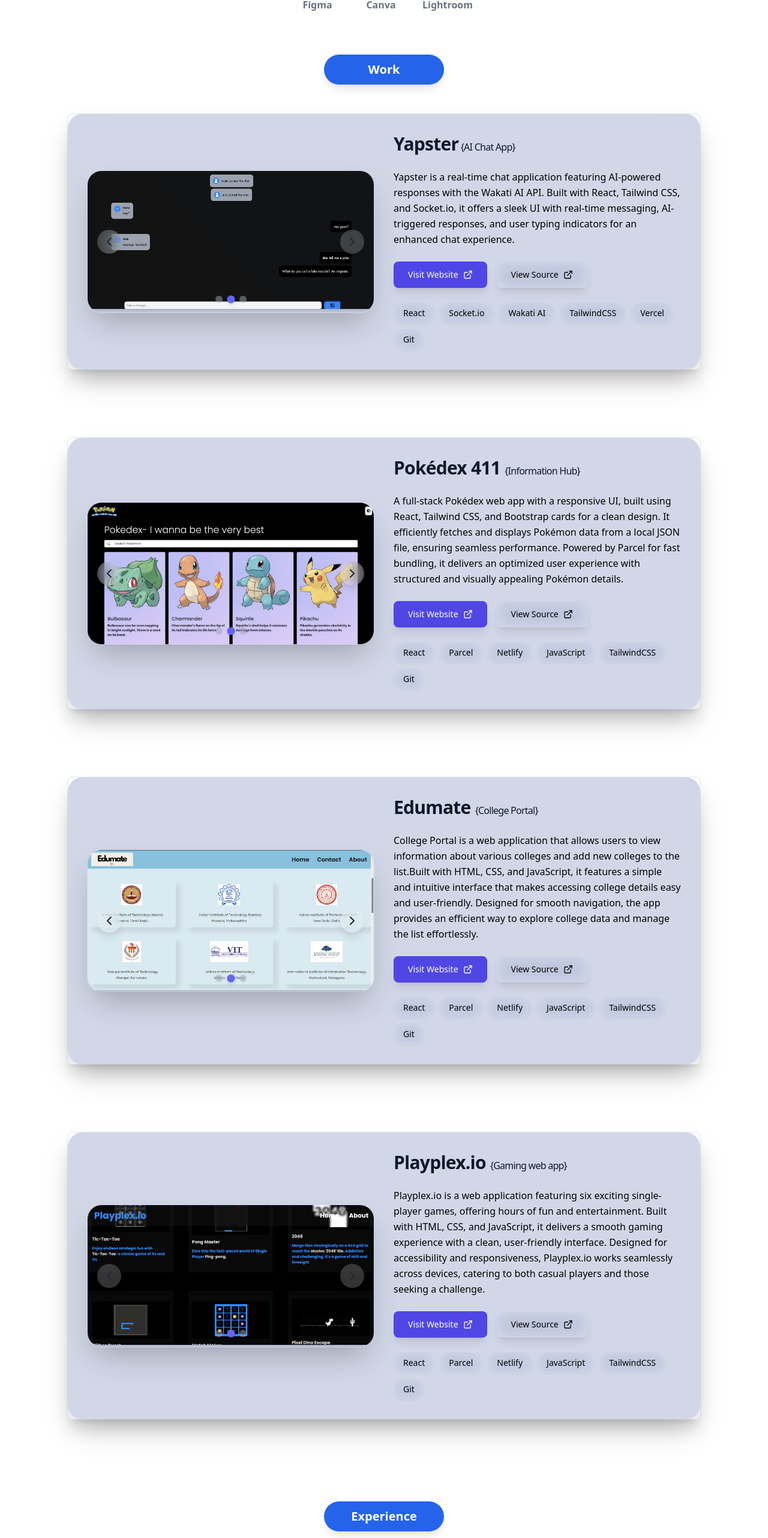
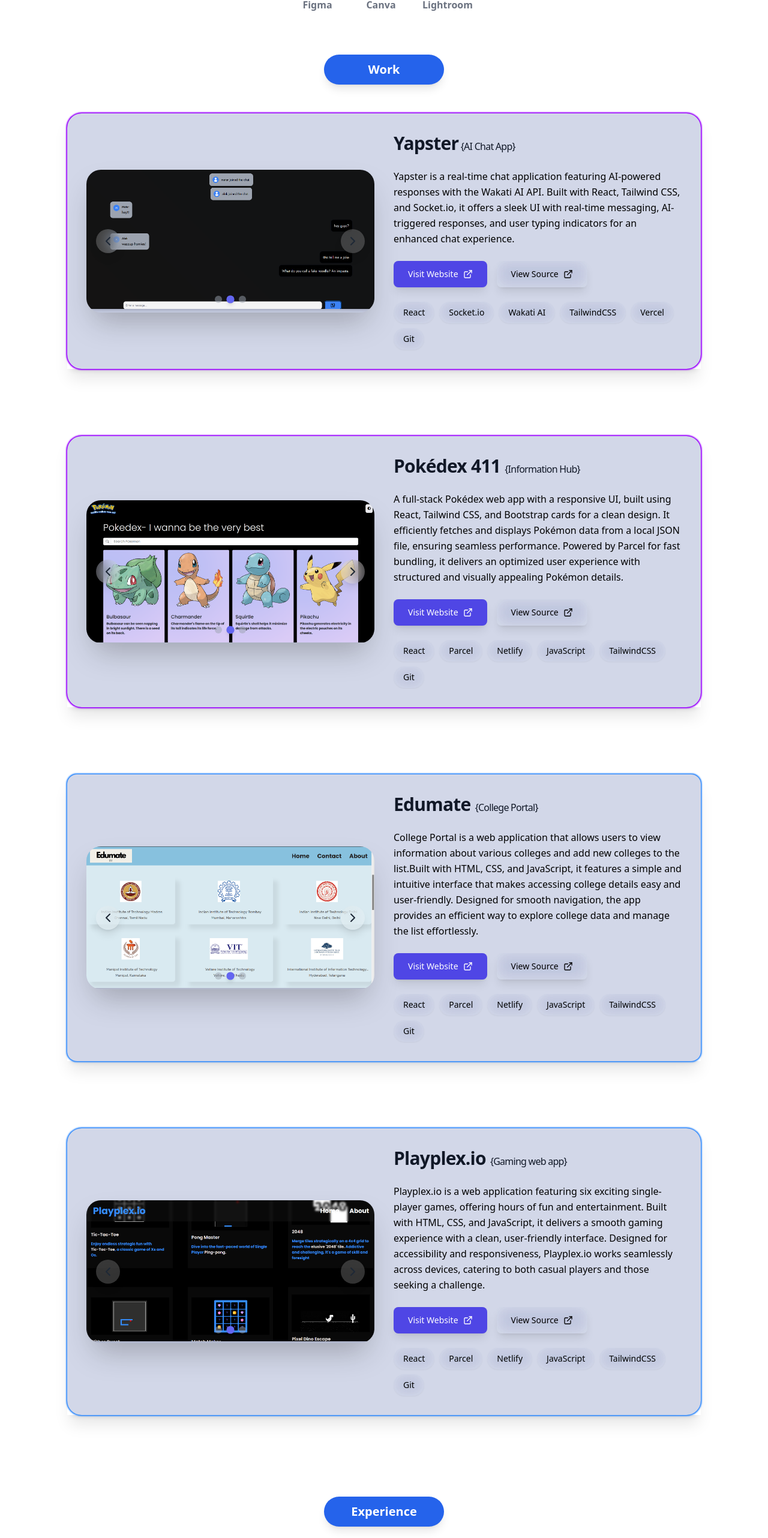
Before and after one commit to Animiiexe/portfolio101, a React (Vite) app: page / in a window 1280 px wide. Shown: the part 1413-3977 px from the top of the page at 60% size. Built offline with nearby package versions, Linux system fonts and the light colour scheme.

Commit message:
feat: enhance project card styles with neon shadows and improve layout consistency

```diff
--- a/src/Work/First-p/FirstProject.jsx
+++ b/src/Work/First-p/FirstProject.jsx
@@ -33,10 +33,10 @@
     );
 
   return (
-    <div className="flex flex-col lg:flex-row items-center bg-blue-900/20 backdrop-blur-lg p-8 rounded-3xl shadow-2xl space-y-8 lg:space-y-0 lg:space-x-8 transition-all duration-500">
+    <div className="flex flex-col lg:flex-row items-center bg-blue-900/20 backdrop-blur-lg p-8 rounded-2xl shadow-neon-blue space-y-8 lg:space-y-0 lg:space-x-8 transition-all duration-500">
       {/* Left Image Section */}
       <div className="w-full lg:w-1/2">
-        <div className="relative w-full overflow-hidden rounded-3xl shadow-2xl backdrop-blur-md bg-white/10 border border-white/20">
+        <div className="relative w-full overflow-hidden rounded-3xl shadow-2xl backdrop-blur-md bg-white/10 ">
           <div
             className="flex transition-transform duration-700 ease-in-out"
             style={{ transform: `translateX(-${currentIndex * 100}%)` }}
--- a/src/Work/Fourth-p/FourthProject.jsx
+++ b/src/Work/Fourth-p/FourthProject.jsx
@@ -33,10 +33,10 @@
     );
 
   return (
-    <div className="flex flex-col lg:flex-row items-center bg-blue-900/20 backdrop-blur-lg p-8 rounded-3xl shadow-2xl space-y-8 lg:space-y-0 lg:space-x-8 transition-all duration-500">
+    <div className="flex flex-col lg:flex-row items-center bg-blue-900/20 backdrop-blur-lg p-8 rounded-3xl shadow-neon-purple space-y-8 lg:space-y-0 lg:space-x-8 transition-all duration-500">
       {/* Left Image Section */}
       <div className="w-full lg:w-1/2">
-        <div className="relative w-full overflow-hidden rounded-3xl shadow-2xl backdrop-blur-md bg-white/10 border border-white/20">
+        <div className="relative w-full overflow-hidden rounded-3xl shadow-2xl backdrop-blur-md bg-white/10">
           <div
             className="flex transition-transform duration-700 ease-in-out"
             style={{ transform: `translateX(-${currentIndex * 100}%)` }}
--- a/src/Work/Second-p/SecondProject.jsx
+++ b/src/Work/Second-p/SecondProject.jsx
@@ -33,10 +33,10 @@
     );
 
   return (
-    <div className="flex flex-col lg:flex-row items-center bg-blue-900/20 backdrop-blur-lg  p-8 rounded-3xl shadow-2xl space-y-8 lg:space-y-0 lg:space-x-8 transition-all duration-500">
+    <div className="flex flex-col lg:flex-row items-center bg-blue-900/20 backdrop-blur-lg p-8 rounded-3xl shadow-neon-blue space-y-8 lg:space-y-0 lg:space-x-8 transition-all duration-500">
       {/* Left Image Section */}
       <div className="w-full lg:w-1/2">
-        <div className="relative w-full overflow-hidden rounded-3xl shadow-2xl backdrop-blur-md bg-white/10 border border-white/20">
+        <div className="relative w-full overflow-hidden rounded-3xl shadow-2xl  backdrop-blur-md ">
           <div
             className="flex transition-transform duration-700 ease-in-out"
             style={{ transform: `translateX(-${currentIndex * 100}%)` }}
--- a/src/Work/Third-p/ThirdProject.jsx
+++ b/src/Work/Third-p/ThirdProject.jsx
@@ -25,10 +25,10 @@
   const prevSlide = () => setCurrentIndex((prevIndex) => (prevIndex === 0 ? slides.length - 1 : prevIndex - 1));
 
   return (
-    <div className="flex flex-col lg:flex-row items-center bg-blue-900/20 backdrop-blur-lg p-8 rounded-3xl shadow-2xl space-y-8 lg:space-y-0 lg:space-x-8 transition-all duration-500">
+    <div className="flex flex-col lg:flex-row items-center bg-blue-900/20 backdrop-blur-lg p-8 rounded-3xl shadow-neon-purple space-y-8 lg:space-y-0 lg:space-x-8 transition-all duration-500">
       {/* Left Image Section */}
       <div className="w-full lg:w-1/2">
-        <div className="relative w-full overflow-hidden rounded-3xl shadow-2xl backdrop-blur-md bg-white/10 border border-white/20">
+        <div className="relative w-full overflow-hidden rounded-3xl shadow-2xl backdrop-blur-md bg-white/10">
           <div
             className="flex transition-transform duration-700 ease-in-out"
             style={{ transform: `translateX(-${currentIndex * 100}%)` }}
--- a/src/Work/index.jsx
+++ b/src/Work/index.jsx
@@ -47,16 +47,16 @@
       </div>
 
       <div className="space-y-28 min-h-screen">
-        <div className="project-card md:flex md:text-2xl md:gap-5 md:flex-col border border-3 rounded-lg shadow-xl mt-12">
+        <div className="project-card md:flex md:text-2xl md:gap-5 md:flex-col shadow-xl mt-12">
           <FourthProject />
         </div>
-        <div className="project-card md:flex md:text-2xl md:gap-5 md:flex-col border border-3 rounded-lg shadow-xl mt-12">
+        <div className="project-card md:flex md:text-2xl md:gap-5 md:flex-col shadow-xl mt-12">
           <ThirdProject />
         </div>
-        <div className="project-card md:flex md:text-2xl md:gap-5 md:flex-col border border-3 rounded-lg shadow-xl mt-12">
+        <div className="project-card md:flex md:text-2xl md:gap-5 md:flex-col shadow-xl mt-12">
           <FirstProject />
         </div>
-        <div className="project-card md:flex md:text-2xl md:gap-5 md:flex-col border border-3 rounded-lg shadow-xl mt-12">
+        <div className="project-card md:flex md:text-2xl md:gap-5 md:flex-col shadow-xl mt-12">
           <SecondProject />
         </div>
       </div>
--- a/tailwind.config.js
+++ b/tailwind.config.js
@@ -17,7 +17,11 @@
         textPulse: {
           '0%, 100%': { color: '#3b82f6' }, // Blue
           '50%': { color: '#FFD700' }, // yellow
-        },}
+        },},
+        boxShadow: {
+          'neon-purple': '0 0 1px 1px rgba(155, 0, 255, 1), 0 0 2px 2px rgba(155, 0, 255, 0.8)',
+          'neon-blue': '0 0 1px 1px rgba(52, 140, 252, 1), 0 0 2px 2px rgba(52, 140, 252, 0.8)',
+        },
     },
   },
   plugins: [],
```
